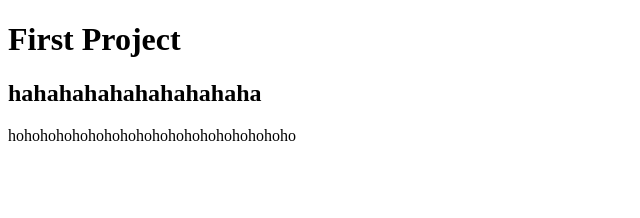
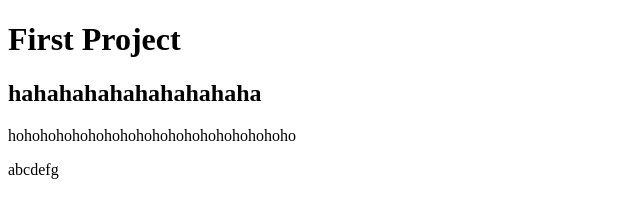
Before and after one commit to EunKyung0505/first-project, a plain HTML site: page index.html in a window 1280 px wide. Shown: the full height of the page, 0-640 px from the left. Drawn offline with Linux system fonts and the light colour scheme.

Commit message:
add content to homepage again

```diff
--- a/index.html
+++ b/index.html
@@ -11,5 +11,6 @@
     <h1>First Project</h1>
     <h2>hahahahahahahahahaha</h2>
     <p>hohohohohohohohohohohohohohohohohoho</p>
+    <p>abcdefg</p>
 </body>
 </html>
```
